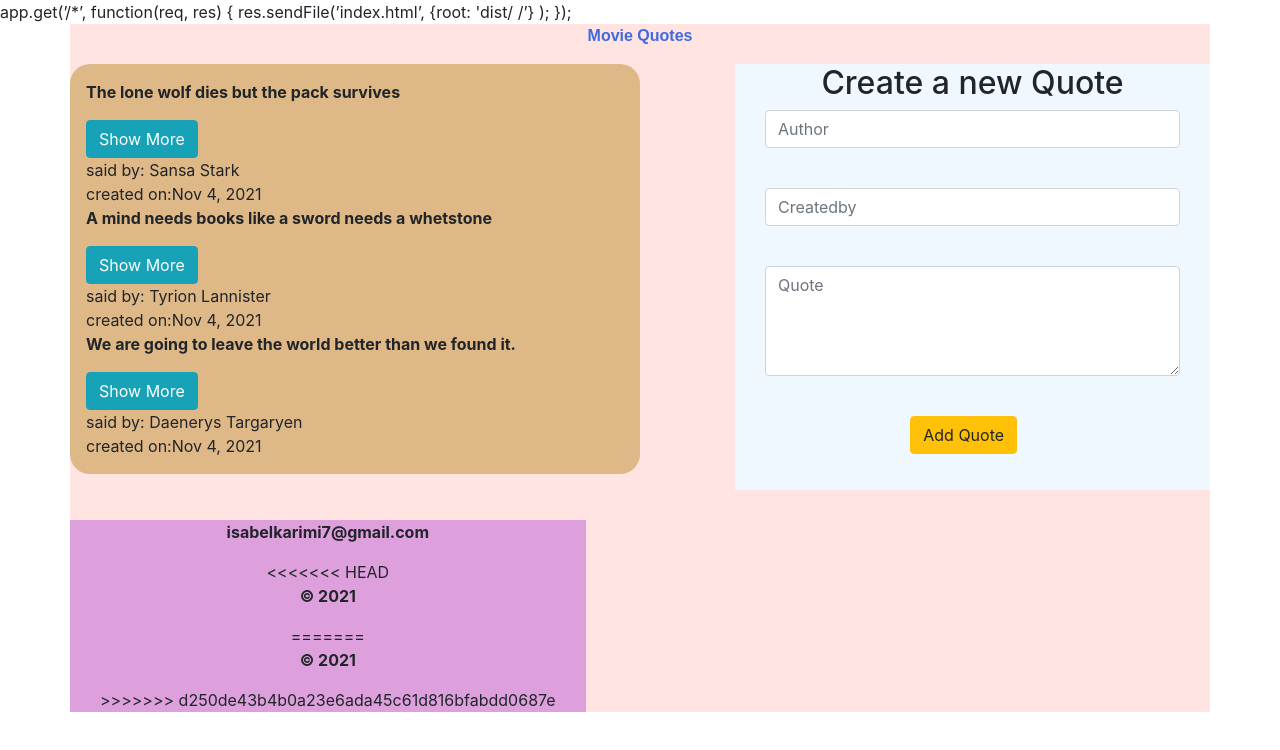
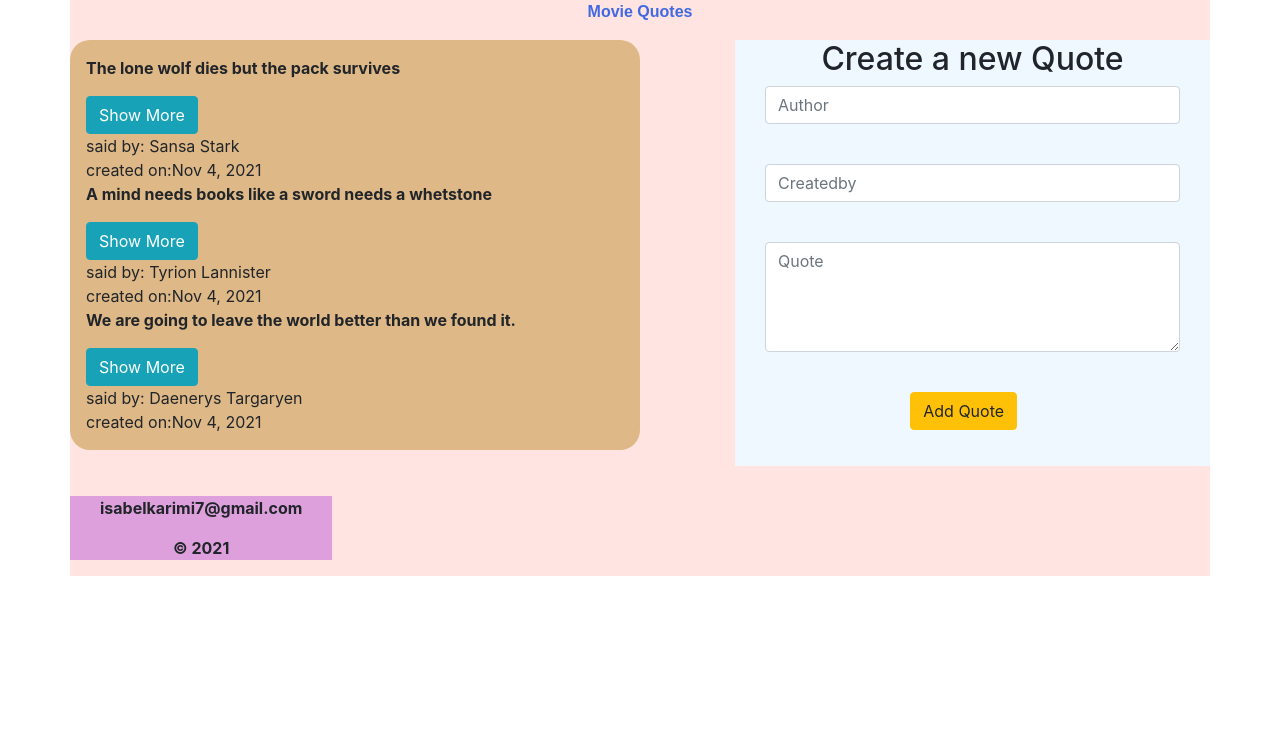
Before and after one commit to IsabelKarimi/AppQuotes, an Angular app in the folder AppQuotes/: page / in a window 1280 px wide. Shown: the top 750 px of the page. Built offline with nearby package versions, Linux system fonts and the light colour scheme.

Commit message:
updates to deploy to heroku

```diff
--- a/AppQuotes/src/app/footer/footer.component.html
+++ b/AppQuotes/src/app/footer/footer.component.html
@@ -1,12 +1,8 @@
 <div class="container" id="footer">
     <div class="container text-center">
         <p><b>isabelkarimi7@gmail.com</b></p>
-<<<<<<< HEAD
         <p><b>&copy; 2021</b></p>
 
-=======
-      <p><b>&copy; 2021</b></p>
->>>>>>> d250de43b4b0a23e6ada45c61d816bfabdd0687e
     </div>
 
 </div>
--- a/AppQuotes/src/index.html
+++ b/AppQuotes/src/index.html
@@ -12,9 +12,7 @@
 </head>
 
 <body>
-    app.get(’/*’, function(req, res) { res.sendFile(’index.html’, {root: 'dist/
-    <name-on-package.json>/’} ); });
-        <app-root></app-root>
+    <app-root></app-root>
 </body>
 
 </html>
```
